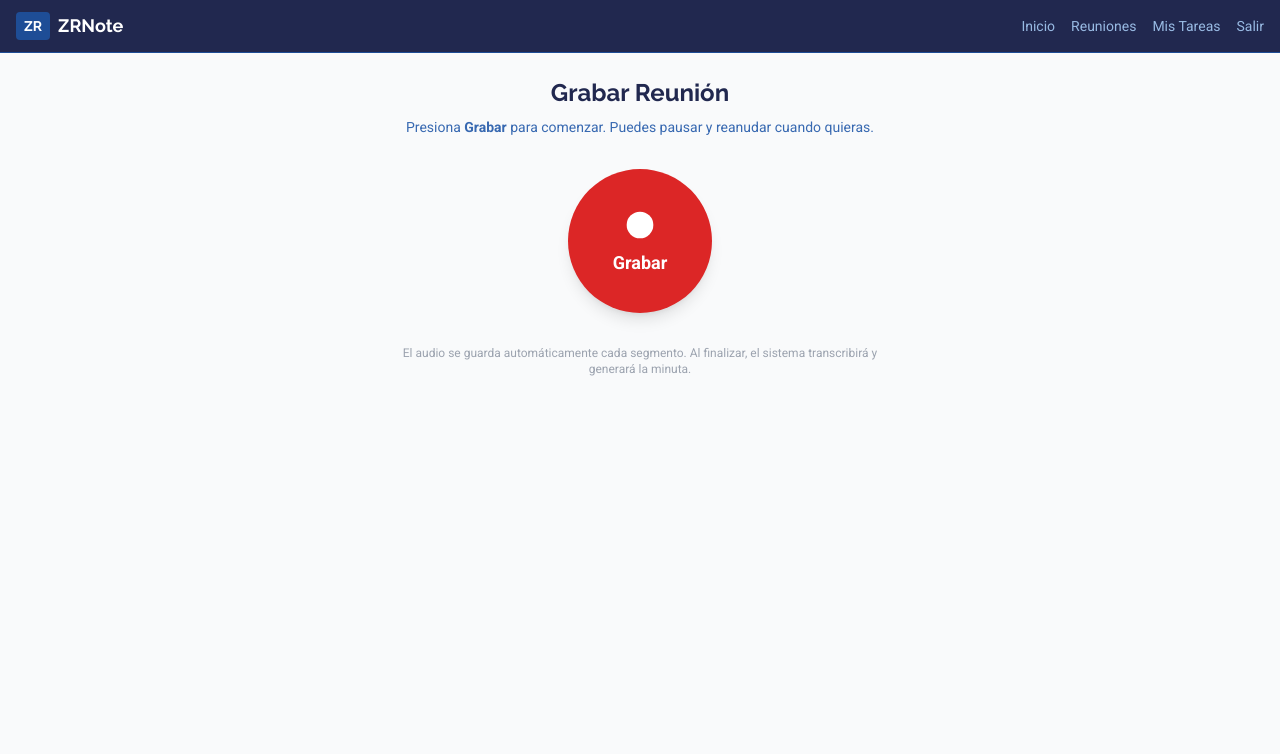
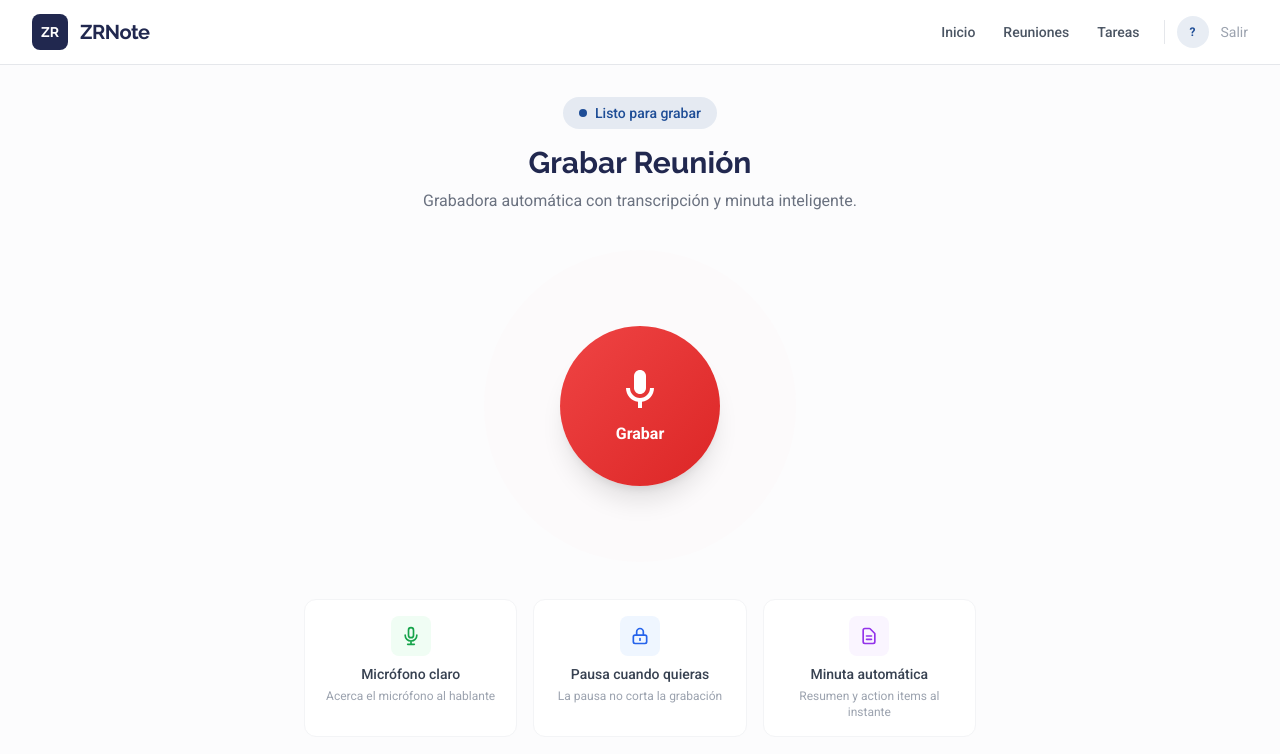
Before and after one commit to guayamuripm-boop/zrnote, a Next.js app: page /dashboard/meetings/1/record in a window 1280 px wide. Shown: the top 754 px of the page. Built offline with nearby package versions, Linux system fonts and the light colour scheme; no server answers; the database is empty.

Commit message:
feat: professional UI redesign + better error handling

```diff
--- a/src/app/dashboard/layout.tsx
+++ b/src/app/dashboard/layout.tsx
@@ -1,39 +1,79 @@
 import Link from 'next/link';
+import { createServerSupabase } from '@/lib/supabase/server';
 
-export default function DashboardLayout({
+export default async function DashboardLayout({
   children,
 }: {
   children: React.ReactNode;
 }) {
+  const supabase = createServerSupabase();
+  const { data: { user } } = await supabase.auth.getUser();
+
   return (
-    <div className="min-h-screen bg-gray-50">
-      <nav className="bg-zr-navy border-b border-zr-blue px-4 py-3">
-        <div className="max-w-7xl mx-auto flex items-center justify-between">
-          <Link href="/" className="flex items-center gap-2">
-            <div className="bg-zr-blue text-white font-bold text-sm px-2 py-1 rounded font-raleway">
-              ZR
+    <div className="min-h-screen bg-gray-50/50">
+      {/* Top Navigation */}
+      <nav className="bg-white border-b border-gray-200 sticky top-0 z-50">
+        <div className="max-w-7xl mx-auto px-4 sm:px-6 lg:px-8">
+          <div className="flex items-center justify-between h-16">
+            {/* Logo */}
+            <Link href="/dashboard" className="flex items-center gap-3">
+              <div className="w-9 h-9 bg-zr-navy rounded-lg flex items-center justify-center">
+                <span className="text-white font-bold text-sm font-raleway">ZR</span>
               </div>
-            <span className="text-white font-raleway font-bold text-lg">ZRNote</span>
+              <span className="text-zr-navy font-raleway font-bold text-xl tracking-tight hidden sm:block">
+                ZRNote
+              </span>
             </Link>
-          <div className="flex items-center gap-4">
-            <Link href="/dashboard" className="text-sm text-zr-blue-pale hover:text-white transition">
+
+            {/* Nav Links */}
+            <div className="flex items-center gap-1">
+              <Link
+                href="/dashboard"
+                className="px-3 py-2 rounded-lg text-sm font-medium text-gray-600 hover:text-zr-navy hover:bg-gray-100 transition"
+              >
                 Inicio
               </Link>
-            <Link href="/dashboard/meetings" className="text-sm text-zr-blue-pale hover:text-white transition">
+              <Link
+                href="/dashboard/meetings"
+                className="px-3 py-2 rounded-lg text-sm font-medium text-gray-600 hover:text-zr-navy hover:bg-gray-100 transition"
+              >
                 Reuniones
               </Link>
-            <Link href="/dashboard/action-items" className="text-sm text-zr-blue-pale hover:text-white transition">
-              Mis Tareas
+              <Link
+                href="/dashboard/action-items"
+                className="px-3 py-2 rounded-lg text-sm font-medium text-gray-600 hover:text-zr-navy hover:bg-gray-100 transition"
+              >
+                Tareas
               </Link>
+
+              {/* Divider */}
+              <div className="w-px h-6 bg-gray-200 mx-2" />
+
+              {/* User */}
+              <div className="flex items-center gap-3">
+                <div className="w-8 h-8 bg-zr-blue/10 rounded-full flex items-center justify-center">
+                  <span className="text-zr-blue text-xs font-bold">
+                    {user?.email?.charAt(0).toUpperCase() || '?'}
+                  </span>
+                </div>
                 <form action="/api/auth/signout" method="post">
-              <button type="submit" className="text-sm text-zr-blue-pale hover:text-white transition">
+                  <button
+                    type="submit"
+                    className="text-sm text-gray-400 hover:text-red-500 transition"
+                  >
                     Salir
                   </button>
                 </form>
               </div>
             </div>
+          </div>
+        </div>
       </nav>
-      <main className="max-w-7xl mx-auto p-6">{children}</main>
+
+      {/* Main Content */}
+      <main className="max-w-7xl mx-auto px-4 sm:px-6 lg:px-8 py-8">
+        {children}
+      </main>
     </div>
   );
 }
--- a/src/app/dashboard/meetings/[id]/record/page.tsx
+++ b/src/app/dashboard/meetings/[id]/record/page.tsx
@@ -1,29 +1,79 @@
 'use client';
 
 import { useParams, useRouter } from 'next/navigation';
+import { useEffect, useState } from 'react';
 import RecordButton from '@/components/recorder/RecordButton';
 
 export default function RecordPage() {
   const params = useParams();
   const router = useRouter();
+  const [meeting, setMeeting] = useState<{ title: string; status: string } | null>(null);
+
+  useEffect(() => {
+    fetch(`/api/meetings/${params.id}`)
+      .then((res) => res.json())
+      .then((data) => setMeeting(data))
+      .catch(() => {});
+  }, [params.id]);
 
   return (
-    <div className="max-w-lg mx-auto space-y-8 text-center">
-      <div>
-        <h1 className="text-2xl font-bold text-zr-navy font-raleway">Grabar Reunión</h1>
-        <p className="text-zr-blue-mid text-sm mt-2">
-          Presiona <strong>Grabar</strong> para comenzar. Puedes pausar y reanudar cuando quieras.
+    <div className="min-h-[80vh] flex flex-col">
+      {/* Header */}
+      <div className="text-center mb-12">
+        <div className="inline-flex items-center gap-2 bg-zr-blue/10 text-zr-blue px-4 py-1.5 rounded-full text-sm font-medium mb-4">
+          <span className="w-2 h-2 bg-zr-blue rounded-full" />
+          {meeting?.status === 'processing' ? 'Procesando' : 'Listo para grabar'}
+        </div>
+        <h1 className="text-3xl font-bold text-zr-navy font-raleway">
+          {meeting?.title || 'Grabar Reunión'}
+        </h1>
+        <p className="text-gray-500 mt-2 max-w-md mx-auto">
+          Grabadora automática con transcripción y minuta inteligente.
+          {meeting?.status === 'processing' && ' Tu audio está siendo procesado.'}
         </p>
       </div>
 
-      <RecordButton
-        meetingId={params.id as string}
-        onFinalized={() => router.push(`/dashboard/meetings/${params.id}`)}
-      />
+      {/* Recorder */}
+      <div className="flex-1 flex flex-col items-center justify-center">
+        <RecordButton
+          meetingId={params.id as string}
+          meetingTitle={meeting?.title}
+          onFinalized={() => router.push(`/dashboard/meetings/${params.id}`)}
+        />
+      </div>
 
-      <p className="text-xs text-gray-400 mt-4">
-        El audio se guarda automáticamente cada segmento. Al finalizar, el sistema transcribirá y generará la minuta.
-      </p>
+      {/* Tips */}
+      {meeting?.status !== 'processing' && (
+        <div className="mt-12 grid grid-cols-1 sm:grid-cols-3 gap-4 max-w-2xl mx-auto">
+          <div className="bg-white rounded-xl border border-gray-100 p-4 text-center">
+            <div className="w-10 h-10 bg-green-50 rounded-lg flex items-center justify-center mx-auto mb-2">
+              <svg className="w-5 h-5 text-green-600" fill="none" stroke="currentColor" viewBox="0 0 24 24">
+                <path strokeLinecap="round" strokeLinejoin="round" strokeWidth={2} d="M19 11a7 7 0 01-7 7m0 0a7 7 0 01-7-7m7 7v4m0 0H8m4 0h4m-4-8a3 3 0 01-3-3V5a3 3 0 116 0v6a3 3 0 01-3 3z" />
+              </svg>
+            </div>
+            <p className="text-sm font-medium text-gray-700">Micrófono claro</p>
+            <p className="text-xs text-gray-400 mt-1">Acerca el micrófono al hablante</p>
+          </div>
+          <div className="bg-white rounded-xl border border-gray-100 p-4 text-center">
+            <div className="w-10 h-10 bg-blue-50 rounded-lg flex items-center justify-center mx-auto mb-2">
+              <svg className="w-5 h-5 text-blue-600" fill="none" stroke="currentColor" viewBox="0 0 24 24">
+                <path strokeLinecap="round" strokeLinejoin="round" strokeWidth={2} d="M12 15v2m-6 4h12a2 2 0 002-2v-6a2 2 0 00-2-2H6a2 2 0 00-2 2v6a2 2 0 002 2zm10-10V7a4 4 0 00-8 0v4h8z" />
+              </svg>
+            </div>
+            <p className="text-sm font-medium text-gray-700">Pausa cuando quieras</p>
+            <p className="text-xs text-gray-400 mt-1">La pausa no corta la grabación</p>
+          </div>
+          <div className="bg-white rounded-xl border border-gray-100 p-4 text-center">
+            <div className="w-10 h-10 bg-purple-50 rounded-lg flex items-center justify-center mx-auto mb-2">
+              <svg className="w-5 h-5 text-purple-600" fill="none" stroke="currentColor" viewBox="0 0 24 24">
+                <path strokeLinecap="round" strokeLinejoin="round" strokeWidth={2} d="M9 12h6m-6 4h6m2 5H7a2 2 0 01-2-2V5a2 2 0 012-2h5.586a1 1 0 01.707.293l5.414 5.414a1 1 0 01.293.707V19a2 2 0 01-2 2z" />
+              </svg>
+            </div>
+            <p className="text-sm font-medium text-gray-700">Minuta automática</p>
+            <p className="text-xs text-gray-400 mt-1">Resumen y action items al instante</p>
+          </div>
+        </div>
+      )}
     </div>
   );
 }
--- a/src/components/recorder/RecordButton.tsx
+++ b/src/components/recorder/RecordButton.tsx
@@ -2,14 +2,15 @@
 
 import { useState, useRef, useCallback, useEffect } from 'react';
 
-type RecordingState = 'idle' | 'recording' | 'paused' | 'uploading_segment' | 'finalizing';
+type RecordingState = 'idle' | 'recording' | 'paused' | 'uploading' | 'finalizing';
 
 interface RecordButtonProps {
   meetingId: string;
+  meetingTitle?: string;
   onFinalized?: () => void;
 }
 
-export default function RecordButton({ meetingId, onFinalized }: RecordButtonProps) {
+export default function RecordButton({ meetingId, meetingTitle, onFinalized }: RecordButtonProps) {
   const [state, setState] = useState<RecordingState>('idle');
   const [elapsed, setElapsed] = useState(0);
   const [segmentCount, setSegmentCount] = useState(0);
@@ -89,7 +90,7 @@ export default function RecordButton({ meetingId, onFinalized }: RecordButtonPro
       }, 1000);
     } catch (err) {
       console.error('Error starting recording:', err);
-      setError('No se pudo acceder al micrófono');
+      setError('No se pudo acceder al micrófono. Verifica los permisos.');
     }
   };
 
@@ -121,7 +122,7 @@ export default function RecordButton({ meetingId, onFinalized }: RecordButtonPro
       }
     }
 
-    setState('uploading_segment');
+    setState('uploading');
     await pendingUploadRef.current;
 
     setState('finalizing');
@@ -136,7 +137,7 @@ export default function RecordButton({ meetingId, onFinalized }: RecordButtonPro
       onFinalized?.();
     } catch (err) {
       console.error('Error finalizing:', err);
-      setError('Error al finalizar');
+      setError('Error de conexión al finalizar');
       setState('idle');
     }
   };
@@ -148,88 +149,135 @@ export default function RecordButton({ meetingId, onFinalized }: RecordButtonPro
   }, []);
 
   return (
-    <div className="flex flex-col items-center gap-6">
+    <div className="flex flex-col items-center gap-8">
       {error && (
-        <p className="text-red-600 text-sm text-center bg-red-50 px-4 py-2 rounded-lg">{error}</p>
+        <div className="w-full max-w-md bg-red-50 border border-red-200 rounded-xl p-4 flex items-start gap-3">
+          <svg className="w-5 h-5 text-red-500 mt-0.5 shrink-0" fill="none" stroke="currentColor" viewBox="0 0 24 24">
+            <path strokeLinecap="round" strokeLinejoin="round" strokeWidth={2} d="M12 9v2m0 4h.01m-6.938 4h13.856c1.54 0 2.502-1.667 1.732-2.5L13.732 4c-.77-.833-1.964-.833-2.732 0L4.082 16.5c-.77.833.192 2.5 1.732 2.5z" />
+          </svg>
+          <div className="flex-1">
+            <p className="text-red-800 text-sm font-medium">{error}</p>
+          </div>
+          <button onClick={() => setError(null)} className="text-red-400 hover:text-red-600">
+            <svg className="w-4 h-4" fill="none" stroke="currentColor" viewBox="0 0 24 24">
+              <path strokeLinecap="round" strokeLinejoin="round" strokeWidth={2} d="M6 18L18 6M6 6l12 12" />
+            </svg>
+          </button>
+        </div>
       )}
 
+      {/* Timer + Status */}
       {state !== 'idle' && (
-        <div className="text-center">
-          <p className="text-3xl font-mono text-zr-navy">{formatTime(elapsed)}</p>
-          <p className="text-sm text-gray-500 mt-1">
-            {state === 'paused' ? 'En pausa' : 'Grabando'} · Segmentos: {segmentCount}
+        <div className="text-center space-y-2">
+          <div className="flex items-center justify-center gap-3">
+            {(state === 'recording' || state === 'paused') && (
+              <span className={`w-3 h-3 rounded-full ${state === 'recording' ? 'bg-red-500 animate-pulse' : 'bg-yellow-500'}`} />
+            )}
+            {(state === 'uploading' || state === 'finalizing') && (
+              <svg className="w-5 h-5 text-zr-blue animate-spin" fill="none" viewBox="0 0 24 24">
+                <circle className="opacity-25" cx="12" cy="12" r="10" stroke="currentColor" strokeWidth="4" />
+                <path className="opacity-75" fill="currentColor" d="M4 12a8 8 0 018-8V0C5.373 0 0 5.373 0 12h4z" />
+              </svg>
+            )}
+            <span className="text-4xl font-mono font-light text-zr-navy tracking-wider">
+              {formatTime(elapsed)}
+            </span>
+          </div>
+          <p className="text-sm text-gray-500">
+            {state === 'recording' && `${segmentCount} segmento${segmentCount !== 1 ? 's' : ''} capturado${segmentCount !== 1 ? 's' : ''}`}
+            {state === 'paused' && 'Grabación en pausa'}
+            {state === 'uploading' && 'Guardando último segmento...'}
+            {state === 'finalizing' && 'Procesando audio y generando minuta...'}
           </p>
         </div>
       )}
 
+      {/* Main Action Button */}
+      <div className="relative">
         {state === 'idle' && (
           <button
             onClick={startRecording}
-          className="w-36 h-36 rounded-full bg-red-600 hover:bg-red-700 text-white font-bold text-lg transition flex flex-col items-center justify-center gap-1 shadow-lg"
+            className="group relative w-40 h-40 rounded-full bg-gradient-to-br from-red-500 to-red-600 hover:from-red-600 hover:to-red-700 text-white font-semibold text-base transition-all duration-300 shadow-xl hover:shadow-2xl hover:scale-105 flex flex-col items-center justify-center gap-2"
           >
-          <svg className="w-10 h-10" fill="currentColor" viewBox="0 0 24 24">
-            <circle cx="12" cy="12" r="8" />
+            <div className="absolute inset-0 rounded-full bg-red-400/30 animate-ping" style={{ animationDuration: '2s' }} />
+            <svg className="w-12 h-12 relative z-10" fill="currentColor" viewBox="0 0 24 24">
+              <path d="M12 14c1.66 0 3-1.34 3-3V5c0-1.66-1.34-3-3-3S9 3.34 9 5v6c0 1.66 1.34 3 3 3z" />
+              <path d="M17 11c0 2.76-2.24 5-5 5s-5-2.24-5-5H5c0 3.53 2.61 6.43 6 6.92V21h2v-3.08c3.39-.49 6-3.39 6-6.92h-2z" />
             </svg>
-          Grabar
+            <span className="relative z-10">Grabar</span>
           </button>
         )}
 
         {state === 'recording' && (
-        <div className="flex items-center gap-4">
+          <div className="flex items-center gap-6">
             <button
               onClick={pauseRecording}
-            className="w-20 h-20 rounded-full bg-yellow-500 hover:bg-yellow-600 text-white font-bold transition flex flex-col items-center justify-center gap-1 shadow-lg"
+              className="w-20 h-20 rounded-full bg-gradient-to-br from-yellow-400 to-yellow-500 hover:from-yellow-500 hover:to-yellow-600 text-white font-semibold transition-all duration-300 shadow-lg hover:shadow-xl hover:scale-105 flex flex-col items-center justify-center gap-1"
             >
-            <svg className="w-6 h-6" fill="currentColor" viewBox="0 0 24 24">
+              <svg className="w-7 h-7" fill="currentColor" viewBox="0 0 24 24">
                 <rect x="6" y="5" width="4" height="14" rx="1" />
                 <rect x="14" y="5" width="4" height="14" rx="1" />
               </svg>
-            Pausa
+              <span className="text-xs">Pausa</span>
             </button>
             <button
               onClick={finalizeRecording}
-            className="w-36 h-36 rounded-full bg-zr-navy hover:bg-zr-blue text-white font-bold text-lg transition flex flex-col items-center justify-center gap-1 shadow-lg"
+              className="w-36 h-36 rounded-full bg-gradient-to-br from-zr-navy to-zr-blue hover:from-zr-blue hover:to-zr-navy text-white font-semibold text-base transition-all duration-300 shadow-xl hover:shadow-2xl hover:scale-105 flex flex-col items-center justify-center gap-2"
             >
-            <svg className="w-8 h-8" fill="none" stroke="currentColor" viewBox="0 0 24 24" strokeWidth={2}>
+              <svg className="w-10 h-10" fill="none" stroke="currentColor" viewBox="0 0 24 24" strokeWidth={2}>
                 <path strokeLinecap="round" strokeLinejoin="round" d="M21 12a9 9 0 11-18 0 9 9 0 0118 0z" />
                 <path strokeLinecap="round" strokeLinejoin="round" d="M9 10a1 1 0 011-1h4a1 1 0 011 1v4a1 1 0 01-1 1h-4a1 1 0 01-1-1v-4z" />
               </svg>
-            Finalizar
+              <span>Finalizar</span>
             </button>
           </div>
         )}
 
         {state === 'paused' && (
-        <div className="flex items-center gap-4">
+          <div className="flex items-center gap-6">
             <button
               onClick={resumeRecording}
-            className="w-20 h-20 rounded-full bg-green-600 hover:bg-green-700 text-white font-bold transition flex flex-col items-center justify-center gap-1 shadow-lg"
+              className="w-20 h-20 rounded-full bg-gradient-to-br from-green-500 to-green-600 hover:from-green-600 hover:to-green-700 text-white font-semibold transition-all duration-300 shadow-lg hover:shadow-xl hover:scale-105 flex flex-col items-center justify-center gap-1"
             >
-            <svg className="w-6 h-6" fill="currentColor" viewBox="0 0 24 24">
+              <svg className="w-7 h-7" fill="currentColor" viewBox="0 0 24 24">
                 <path d="M8 5v14l11-7z" />
               </svg>
-            Reanudar
+              <span className="text-xs">Reanudar</span>
             </button>
             <button
               onClick={finalizeRecording}
-            className="w-36 h-36 rounded-full bg-zr-navy hover:bg-zr-blue text-white font-bold text-lg transition flex flex-col items-center justify-center gap-1 shadow-lg"
+              className="w-36 h-36 rounded-full bg-gradient-to-br from-zr-navy to-zr-blue hover:from-zr-blue hover:to-zr-navy text-white font-semibold text-base transition-all duration-300 shadow-xl hover:shadow-2xl hover:scale-105 flex flex-col items-center justify-center gap-2"
             >
-            <svg className="w-8 h-8" fill="none" stroke="currentColor" viewBox="0 0 24 24" strokeWidth={2}>
+              <svg className="w-10 h-10" fill="none" stroke="currentColor" viewBox="0 0 24 24" strokeWidth={2}>
                 <path strokeLinecap="round" strokeLinejoin="round" d="M21 12a9 9 0 11-18 0 9 9 0 0118 0z" />
                 <path strokeLinecap="round" strokeLinejoin="round" d="M9 10a1 1 0 011-1h4a1 1 0 011 1v4a1 1 0 01-1 1h-4a1 1 0 01-1-1v-4z" />
               </svg>
-            Finalizar
+              <span>Finalizar</span>
             </button>
           </div>
         )}
 
-      {(state === 'uploading_segment' || state === 'finalizing') && (
-        <div className="w-36 h-36 rounded-full bg-blue-600 text-white font-bold text-lg flex flex-col items-center justify-center gap-2 shadow-lg animate-pulse">
-          <svg className="w-8 h-8 animate-spin" fill="none" viewBox="0 0 24 24">
+        {(state === 'uploading' || state === 'finalizing') && (
+          <div className="w-40 h-40 rounded-full bg-gradient-to-br from-zr-blue to-blue-500 text-white font-semibold text-base flex flex-col items-center justify-center gap-3 shadow-xl">
+            <svg className="w-10 h-10 animate-spin" fill="none" viewBox="0 0 24 24">
               <circle className="opacity-25" cx="12" cy="12" r="10" stroke="currentColor" strokeWidth="4" />
               <path className="opacity-75" fill="currentColor" d="M4 12a8 8 0 018-8V0C5.373 0 0 5.373 0 12h4z" />
             </svg>
-          {state === 'uploading_segment' ? 'Guardando...' : 'Procesando...'}
+            <span>{state === 'uploading' ? 'Guardando...' : 'Procesando...'}</span>
+          </div>
+        )}
+      </div>
+
+      {/* Progress hint */}
+      {state === 'finalizing' && (
+        <div className="w-full max-w-sm space-y-2">
+          <div className="flex justify-between text-xs text-gray-500">
+            <span>Transcribiendo audio...</span>
+            <span>~30s</span>
+          </div>
+          <div className="w-full bg-gray-200 rounded-full h-1.5">
+            <div className="bg-zr-blue h-1.5 rounded-full animate-pulse" style={{ width: '60%' }} />
+          </div>
         </div>
       )}
     </div>
```
Also changed, not shown: src/app/api/meetings/[id]/finalize/route.ts (+13 -2 lines). Lines whose indentation alone changed are shown as unchanged.
